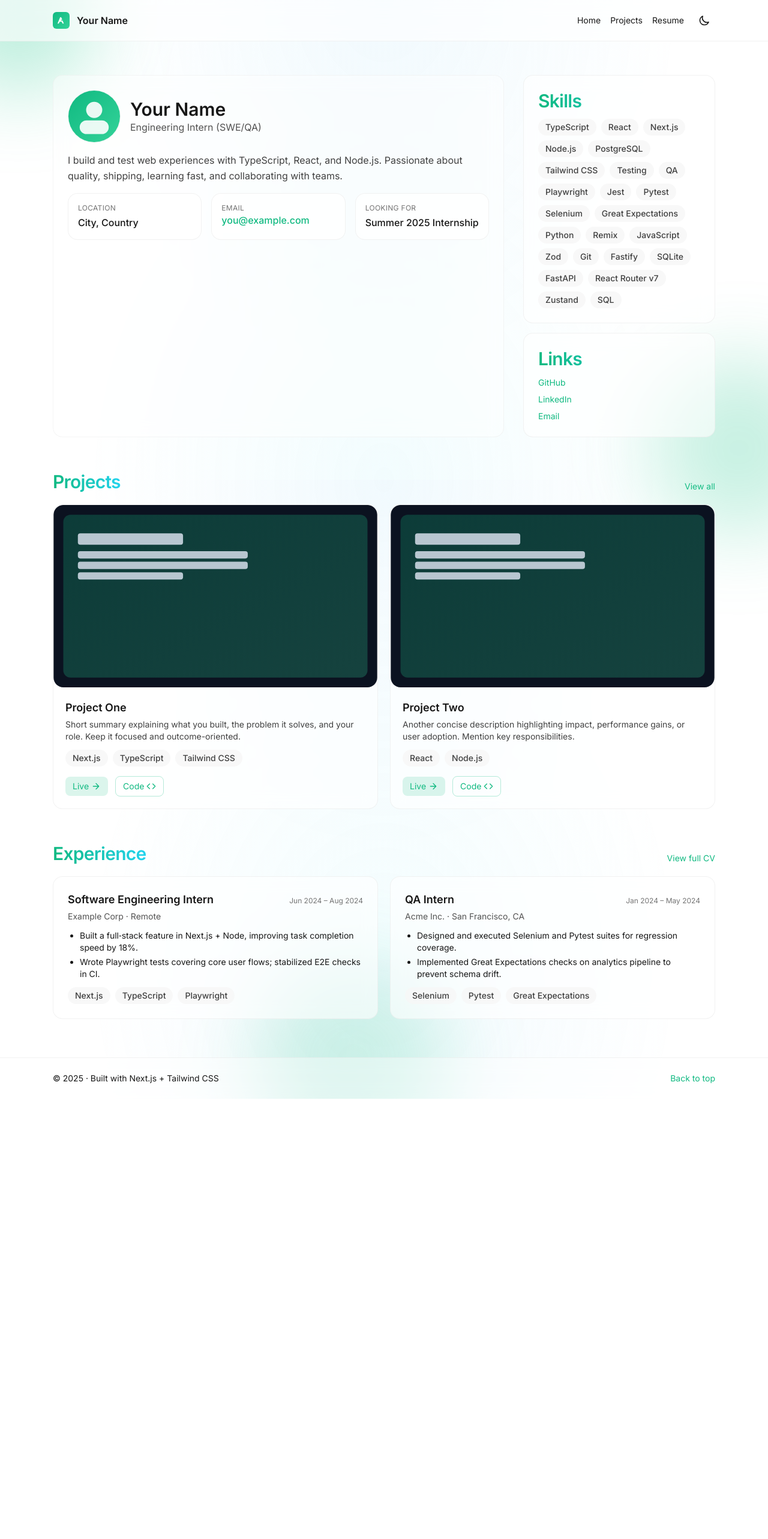
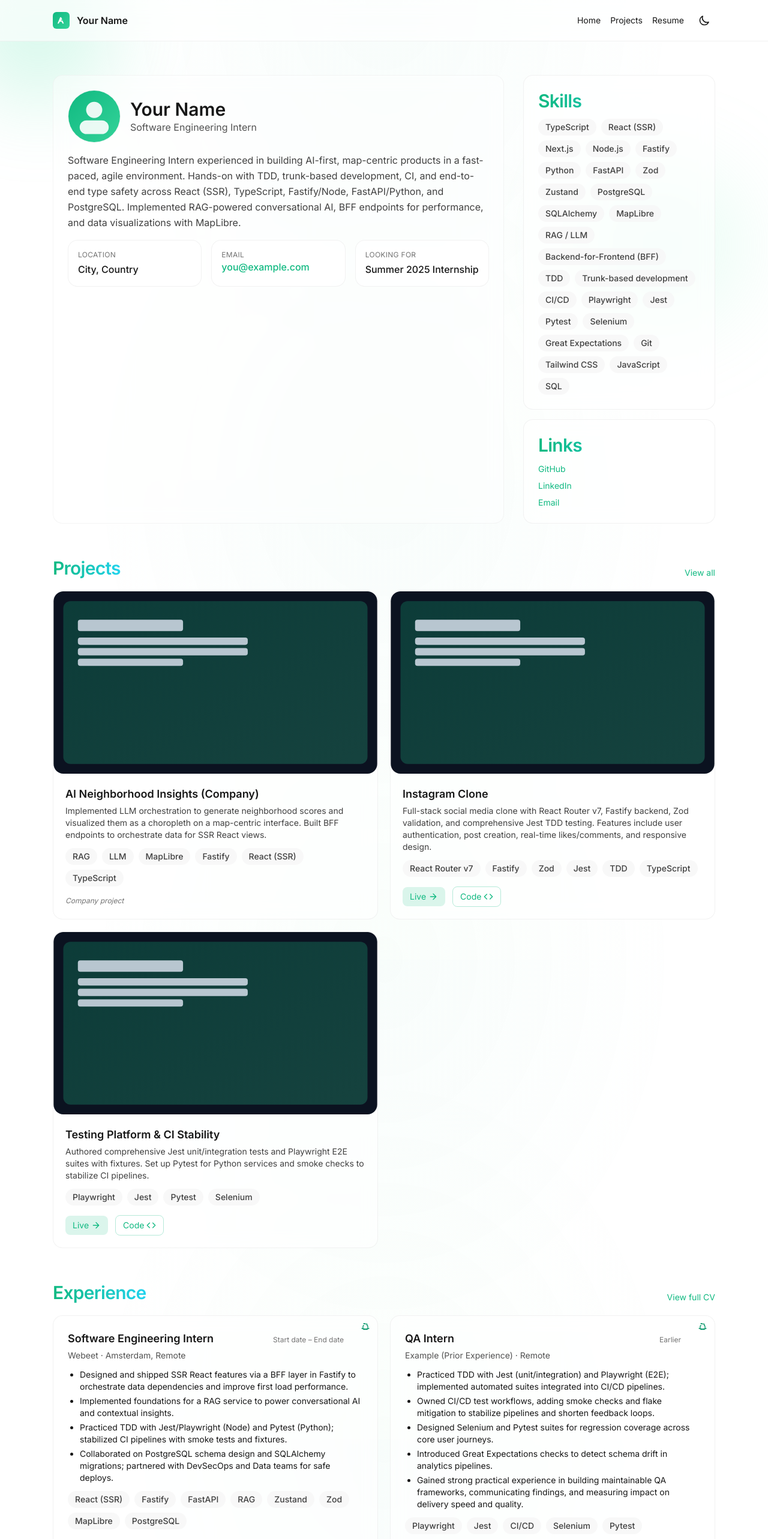
Before and after one commit to webeet-io/_onboarding_portfolio_template, a Next.js app: page / in a window 1280 px wide. Shown: the top 2566 px of the page at 60% size. Before the commit the page ends 1832 px from the top, so only its background shows below. Built offline with nearby package versions, Linux system fonts and the light colour scheme.

Commit message:
with card variants

```diff
--- a/src/app/globals.css
+++ b/src/app/globals.css
@@ -12,8 +12,8 @@ html, body, #__next {
 
 body {
   @apply bg-white text-neutral-900 dark:bg-neutral-950 dark:text-neutral-100 antialiased;
-  background-image: radial-gradient(ellipse at top, rgba(14,165,233,0.06), transparent 55%),
-    radial-gradient(ellipse at bottom, rgba(34,211,238,0.06), transparent 55%);
+  background-image: radial-gradient(ellipse at top, rgba(16,185,129,0.03), transparent 55%),
+    radial-gradient(ellipse at bottom, rgba(74,222,128,0.03), transparent 55%);
 }
 
 .container-grid {
@@ -54,8 +54,57 @@ body {
   100% { transform: rotate(360deg); }
 }
 
+/* Even more subtle motion */
+@keyframes float-subtle {
+  0%, 100% { transform: translate3d(0, 0, 0) scale(1); }
+  50% { transform: translate3d(0, -10px, 0) scale(1.02); }
+}
+
+@keyframes hue {
+  0% { filter: hue-rotate(0deg); }
+  100% { filter: hue-rotate(360deg); }
+}
+
+/* Slow, wide panning across the viewport */
+@keyframes pan {
+  0% { transform: translate3d(-20vw, -10vh, 0) scale(1); }
+  50% { transform: translate3d(15vw, 8vh, 0) scale(1.03); }
+  100% { transform: translate3d(-20vw, -10vh, 0) scale(1); }
+}
+
 @layer utilities {
   .animate-float-slow { animation: float 18s ease-in-out infinite; }
   .animate-float-slower { animation: float 28s ease-in-out infinite; }
   .animate-drift { animation: drift 60s linear infinite; }
+  .animate-float-subtle { animation: float-subtle 40s ease-in-out infinite; }
+  .animate-float-subtler { animation: float-subtle 60s ease-in-out infinite; }
+  .animate-drift-subtle { animation: drift 120s linear infinite; }
+  .animate-float-hue-subtle { animation: float-subtle 40s ease-in-out infinite, hue 90s linear infinite; }
+  .animate-float-hue-subtler { animation: float-subtle 60s ease-in-out infinite, hue 120s linear infinite; }
+  .animate-drift-hue-subtle { animation: drift 120s linear infinite, hue 180s linear infinite; }
+  .animate-pan-120 { animation: pan 160s ease-in-out infinite; }
+  .animate-pan-180 { animation: pan 220s ease-in-out infinite; }
+  .animate-hue-120 { animation: hue 120s linear infinite; }
+  .animate-hue-180 { animation: hue 180s linear infinite; }
+  .will-change-transform { will-change: transform; }
+  .will-change-transform-filter { will-change: transform, filter; }
 }
+
+/* Respect reduced motion preferences */
+@media (prefers-reduced-motion: reduce) {
+  .animate-float-slow,
+  .animate-float-slower,
+  .animate-drift,
+  .animate-float-subtle,
+  .animate-float-subtler,
+  .animate-drift-subtle,
+  .animate-float-hue-subtle,
+  .animate-float-hue-subtler,
+  .animate-drift-hue-subtle,
+  .animate-pan-120,
+  .animate-pan-180,
+  .animate-hue-120,
+  .animate-hue-180 {
+    animation: none !important;
+  }
+}
--- a/src/app/layout.tsx
+++ b/src/app/layout.tsx
@@ -3,6 +3,7 @@ import './globals.css';
 import { Inter } from 'next/font/google';
 import { profile } from '../data/profile';
 import { DarkModeProvider } from '../components/DarkModeProvider';
+import { AmbientDrift } from '../components/AmbientDrift';
 
 const inter = Inter({ subsets: ['latin'] });
 
@@ -30,6 +31,7 @@ export default function RootLayout({
     <html lang="en" suppressHydrationWarning>
       <body className={inter.className}>
         <DarkModeProvider>
+          <AmbientDrift />
           {children}
         </DarkModeProvider>
       </body>
--- /dev/null
+++ b/src/app/not-found.tsx
@@ -0,0 +1,15 @@
+import Link from 'next/link';
+
+export default function NotFound() {
+  return (
+    <main className="min-h-screen grid place-items-center">
+      <div className="card p-6 text-center">
+        <h1 className="section-title">Page not found</h1>
+        <p className="mt-2 text-neutral-700 dark:text-neutral-300">The page you are looking for does not exist.</p>
+        <div className="mt-4">
+          <Link href="/" className="inline-flex rounded-lg px-3 py-1.5 bg-brand/15 text-brand hover:bg-brand/20">Go home</Link>
+        </div>
+      </div>
+    </main>
+  );
+}
--- a/src/app/page.tsx
+++ b/src/app/page.tsx
@@ -11,13 +11,7 @@ import { cvArticles } from '../data/cv';
 
 export default function HomePage() {
   return (
-    <main className="min-h-screen flex flex-col relative">
-      {/* Animated gradient background */}
-      <div aria-hidden className="pointer-events-none absolute inset-0 overflow-hidden">
-        <div className="absolute -top-24 -left-24 h-64 w-64 rounded-full bg-gradient-to-br from-brand/30 to-emerald-400/30 blur-3xl animate-float-slower" />
-        <div className="absolute top-1/3 -right-24 h-72 w-72 rounded-full bg-gradient-to-tr from-emerald-400/25 to-brand/25 blur-3xl animate-float-slow" />
-        <div className="absolute bottom-[-6rem] left-1/3 h-80 w-80 rounded-full bg-gradient-to-tr from-brand/20 to-emerald-400/20 blur-3xl animate-drift" />
-      </div>
+    <main className="min-h-screen flex flex-col">
 
       <Header />
 
--- /dev/null
+++ b/src/components/AmbientDrift.tsx
@@ -0,0 +1,12 @@
+export function AmbientDrift() {
+  return (
+    <div className="pointer-events-none fixed inset-0 -z-10">
+      {/* Slightly stronger so it reads through backdrop blur */}
+      <div className="absolute -top-20 -left-16 h-64 w-64 rounded-full bg-emerald-300/25 blur-3xl animate-float-subtler" />
+      <div className="absolute top-1/3 right-8 h-72 w-72 rounded-full bg-emerald-200/20 blur-3xl animate-float-subtle" />
+      <div className="absolute bottom-8 left-1/3 h-80 w-80 rounded-full bg-emerald-400/16 blur-3xl animate-drift-subtle" />
+      {/* Soft central glow */}
+      <div className="absolute top-1/2 left-1/2 -translate-x-1/2 -translate-y-1/2 h-[28rem] w-[28rem] rounded-full bg-emerald-300/12 blur-[110px]" />
+    </div>
+  );
+}
--- a/src/components/CvCard.tsx
+++ b/src/components/CvCard.tsx
@@ -2,8 +2,22 @@ import { type CvArticle } from '../data/cv';
 
 export function CvCard({ item }: { item: CvArticle }) {
   return (
-    <article className="card p-5 md:p-6">
-      <div className="flex flex-wrap items-baseline justify-between gap-2">
+    <article className="card p-5 md:p-6 relative">
+      {/* Type indicator icon */}
+      <div className="absolute top-3 right-3">
+        {item.type === 'work' ? (
+          <svg className="w-4 h-4 text-emerald-600 dark:text-emerald-400" fill="none" stroke="currentColor" viewBox="0 0 24 24">
+            <path strokeLinecap="round" strokeLinejoin="round" strokeWidth={2} d="M21 13.255A23.931 23.931 0 0112 15c-3.183 0-6.22-.62-9-1.745M16 6V4a2 2 0 00-2-2h-4a2 2 0 00-2-2v2m8 0V6a2 2 0 012 2v6a2 2 0 01-2 2H8a2 2 0 01-2-2V8a2 2 0 012-2V6" />
+          </svg>
+        ) : (
+          <svg className="w-4 h-4 text-blue-600 dark:text-blue-400" fill="none" stroke="currentColor" viewBox="0 0 24 24">
+            <path strokeLinecap="round" strokeLinejoin="round" strokeWidth={2} d="M12 14l9-5-9-5-9 5 9 5z" />
+            <path strokeLinecap="round" strokeLinejoin="round" strokeWidth={2} d="M12 14l6.16-3.422a12.083 12.083 0 01.665 6.479A11.952 11.952 0 0012 20.055a11.952 11.952 0 00-6.824-2.998 12.078 12.078 0 01.665-6.479L12 14z" />
+          </svg>
+        )}
+      </div>
+
+      <div className="flex flex-wrap items-baseline justify-between gap-2 pr-8">
         <h3 className="text-lg font-semibold">{item.title}</h3>
         {item.period && (
           <span className="text-xs text-neutral-500 dark:text-neutral-400">{item.period}</span>
--- a/src/components/ProjectCard.tsx
+++ b/src/components/ProjectCard.tsx
@@ -48,6 +48,9 @@ export function ProjectCard({ project }: { project: Project }) {
               </svg>
             </a>
           )}
+          {!project.link && !project.repo && (
+            <span className="text-xs text-neutral-500 dark:text-neutral-400 italic">Company project</span>
+          )}
         </div>
       </div>
     </article>
--- a/src/components/ProjectCardLarge.tsx
+++ b/src/components/ProjectCardLarge.tsx
@@ -48,6 +48,9 @@ export function ProjectCardLarge({ project }: { project: Project }) {
               </svg>
             </a>
           )}
+          {!project.link && !project.repo && (
+            <span className="text-xs text-neutral-500 dark:text-neutral-400 italic">Company project</span>
+          )}
         </div>
       </div>
     </article>
--- a/src/data/cv.ts
+++ b/src/data/cv.ts
@@ -5,29 +5,37 @@ export type CvArticle = {
   period?: string;
   bullets: string[];
   tags?: string[];
+  type: 'work' | 'education';
 };
 
 export const cvArticles: CvArticle[] = [
   {
     title: 'Software Engineering Intern',
-    org: 'Example Corp',
-    location: 'Remote',
-    period: 'Jun 2024 – Aug 2024',
+    org: 'Webeet',
+    location: 'Amsterdam, Remote',
+    period: 'Start date – End date',
     bullets: [
-      'Built a full‑stack feature in Next.js + Node, improving task completion speed by 18%.',
-      'Wrote Playwright tests covering core user flows; stabilized E2E checks in CI.',
+      'Designed and shipped SSR React features via a BFF layer in Fastify to orchestrate data dependencies and improve first load performance.',
+      'Implemented foundations for a RAG service to power conversational AI and contextual insights.',
+      'Practiced TDD with Jest/Playwright (Node) and Pytest (Python); stabilized CI pipelines with smoke tests and fixtures.',
+      'Collaborated on PostgreSQL schema design and SQLAlchemy migrations; partnered with DevSecOps and Data teams for safe deploys.',
     ],
-    tags: ['Next.js', 'TypeScript', 'Playwright'],
+    tags: ['React (SSR)', 'Fastify', 'FastAPI', 'RAG', 'Zustand', 'Zod', 'MapLibre', 'PostgreSQL'],
+    type: 'work',
   },
   {
     title: 'QA Intern',
-    org: 'Acme Inc.',
-    location: 'San Francisco, CA',
-    period: 'Jan 2024 – May 2024',
+    org: 'Example (Prior Experience)',
+    location: 'Remote',
+    period: 'Earlier',
     bullets: [
-      'Designed and executed Selenium and Pytest suites for regression coverage.',
-      'Implemented Great Expectations checks on analytics pipeline to prevent schema drift.',
+      'Practiced TDD with Jest (unit/integration) and Playwright (E2E); implemented automated suites integrated into CI/CD pipelines.',
+      'Owned CI/CD test workflows, adding smoke checks and flake mitigation to stabilize pipelines and shorten feedback loops.',
+      'Designed Selenium and Pytest suites for regression coverage across core user journeys.',
+      'Introduced Great Expectations checks to detect schema drift in analytics pipelines.',
+      'Gained strong practical experience in building maintainable QA frameworks, communicating findings, and measuring impact on delivery speed and quality.',
     ],
-    tags: ['Selenium', 'Pytest', 'Great Expectations'],
+    tags: ['Playwright', 'Jest', 'CI/CD', 'Selenium', 'Pytest', 'Great Expectations'],
+    type: 'work',
   },
 ];
--- a/src/data/profile.ts
+++ b/src/data/profile.ts
@@ -18,9 +18,9 @@ export type Profile = {
 
 export const profile: Profile = {
   name: 'Your Name',
-  role: 'Engineering Intern (SWE/QA)',
+  role: 'Software Engineering Intern',
   summary:
-    'I build and test web experiences with TypeScript, React, and Node.js. Passionate about quality, shipping, learning fast, and collaborating with teams.',
+    'Software Engineering Intern experienced in building AI-first, map-centric products in a fast-paced, agile environment. Hands-on with TDD, trunk-based development, CI, and end-to-end type safety across React (SSR), TypeScript, Fastify/Node, FastAPI/Python, and PostgreSQL. Implemented RAG-powered conversational AI, BFF endpoints for performance, and data visualizations with MapLibre.',
   location: 'City, Country',
   email: 'you@example.com',
   lookingFor: 'Summer 2025 Internship',
@@ -28,28 +28,30 @@ export const profile: Profile = {
   resumeUrl: '/resume',
   skills: [
     'TypeScript',
-    'React',
+    'React (SSR)',
     'Next.js',
     'Node.js',
+    'Fastify',
+    'Python',
+    'FastAPI',
+    'Zod',
+    'Zustand',
     'PostgreSQL',
-    'Tailwind CSS',
-    'Testing',
-    'QA',
+    'SQLAlchemy',
+    'MapLibre',
+    'RAG / LLM',
+    'Backend-for-Frontend (BFF)',
+    'TDD',
+    'Trunk-based development',
+    'CI/CD',
     'Playwright',
     'Jest',
     'Pytest',
     'Selenium',
     'Great Expectations',
-    'Python',
-    'Remix',
+    'Git',
+    'Tailwind CSS',
     'JavaScript',
-    'Zod',
-    'Git',
-    'Fastify',
-    'SQLite',
-    'FastAPI',
-    'React Router v7',
-    'Zustand',
     'SQL',
   ],
   links: [
--- a/src/data/projects.ts
+++ b/src/data/projects.ts
@@ -9,19 +9,28 @@ export type Project = {
 
 export const projects: Project[] = [
   {
-    title: 'Project One',
+    title: 'AI Neighborhood Insights (Company)',
     description:
-      'Short summary explaining what you built, the problem it solves, and your role. Keep it focused and outcome-oriented.',
-    tags: ['Next.js', 'TypeScript', 'Tailwind CSS'],
+      'Implemented LLM orchestration to generate neighborhood scores and visualized them as a choropleth on a map-centric interface. Built BFF endpoints to orchestrate data for SSR React views.',
+    tags: ['RAG', 'LLM', 'MapLibre', 'Fastify', 'React (SSR)', 'TypeScript'],
+    image: '/images/project-placeholder.svg',
+    link: undefined,
+    repo: undefined,
+  },
+  {
+    title: 'Instagram Clone',
+    description:
+      'Full-stack social media clone with React Router v7, Fastify backend, Zod validation, and comprehensive Jest TDD testing. Features include user authentication, post creation, real-time likes/comments, and responsive design.',
+    tags: ['React Router v7', 'Fastify', 'Zod', 'Jest', 'TDD', 'TypeScript'],
     image: '/images/project-placeholder.svg',
     link: '#',
     repo: '#',
   },
   {
-    title: 'Project Two',
+    title: 'Testing Platform & CI Stability',
     description:
-      'Another concise description highlighting impact, performance gains, or user adoption. Mention key responsibilities.',
-    tags: ['React', 'Node.js'],
+      'Authored comprehensive Jest unit/integration tests and Playwright E2E suites with fixtures. Set up Pytest for Python services and smoke checks to stabilize CI pipelines.',
+    tags: ['Playwright', 'Jest', 'Pytest', 'Selenium'],
     image: '/images/project-placeholder.svg',
     link: '#',
     repo: '#',
```
